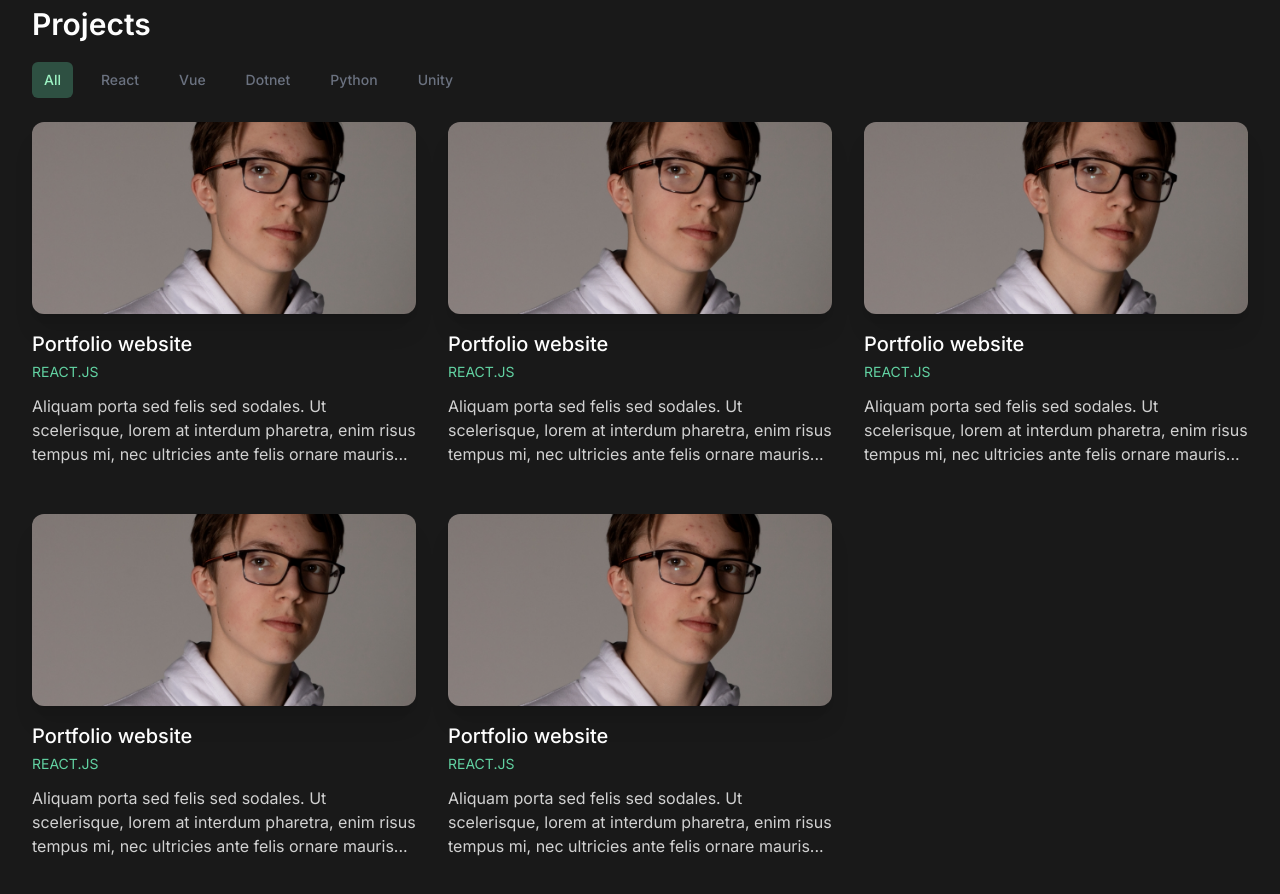
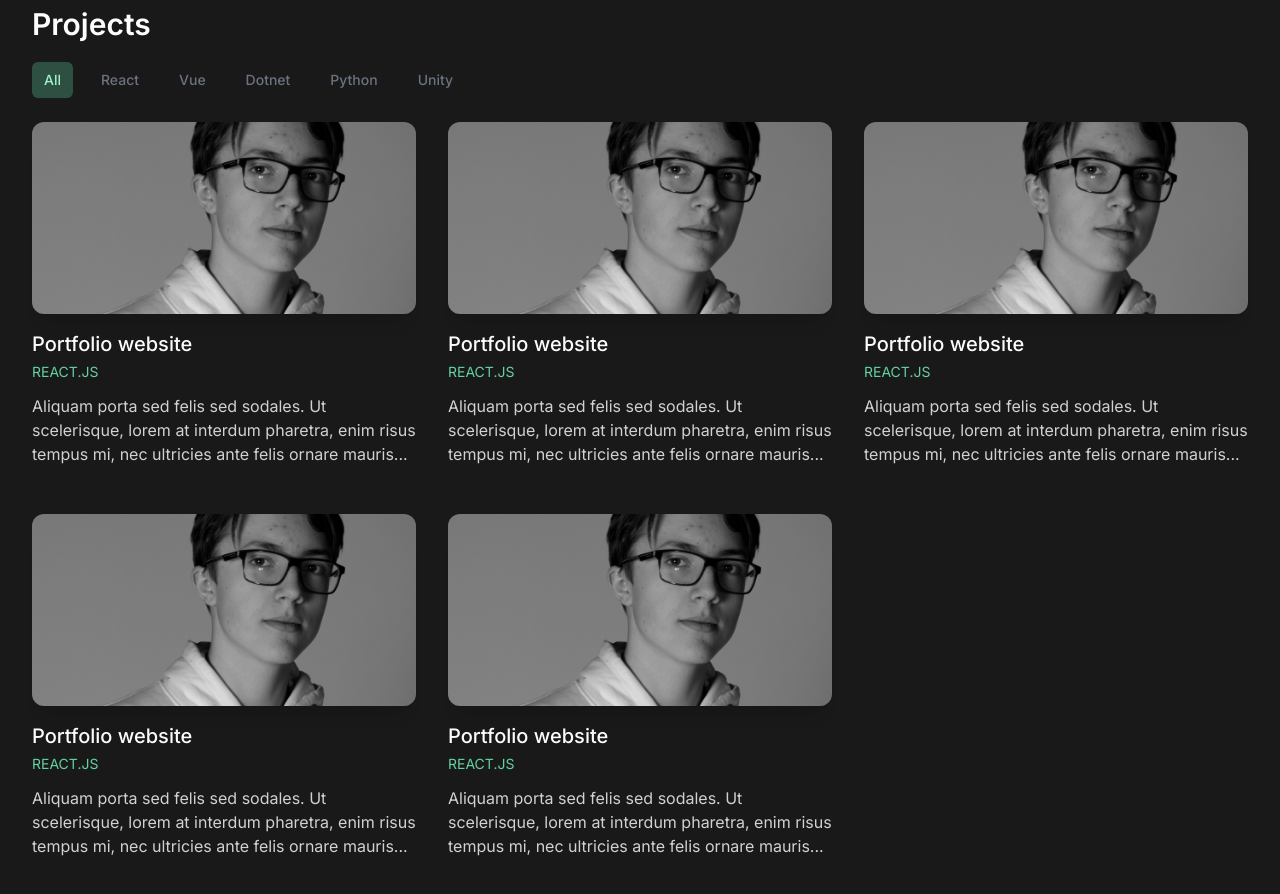
Before and after one commit to NotLimey/my-portfolio, a Next.js app: page / in a window 1280 px wide. Shown: the part 2420-3314 px from the top of the page. Built offline with nearby package versions, Linux system fonts and the light colour scheme.

Commit message:
filter on projects

```diff
--- a/styles/globals.scss
+++ b/styles/globals.scss
@@ -1,7 +1,7 @@
 @tailwind base;
 @tailwind components;
 @tailwind utilities;
-@import url("https://fonts.googleapis.com/css2?family=Inter:wght@100;200;300;400;500;600;700;800;900&display=swap");
+@import url('https://fonts.googleapis.com/css2?family=Inter:wght@100;200;300;400;500;600;700;800;900&display=swap');
 
 body {
     background-color: #191919;
@@ -26,7 +26,7 @@ body {
 
 .button-animation:after {
     position: absolute;
-  content: "";
+    content: '';
     top: 0;
     left: 0;
     width: 0;
@@ -77,3 +77,11 @@ body {
     right: -450px;
     top: 5px;
 }
+
+.filter-image {
+    filter: grayscale(100%);
+    transition: filter 0.5s;
+    &:hover {
+        filter: grayscale(0%);
+    }
+}
```
Lines whose indentation alone changed are shown as unchanged.
